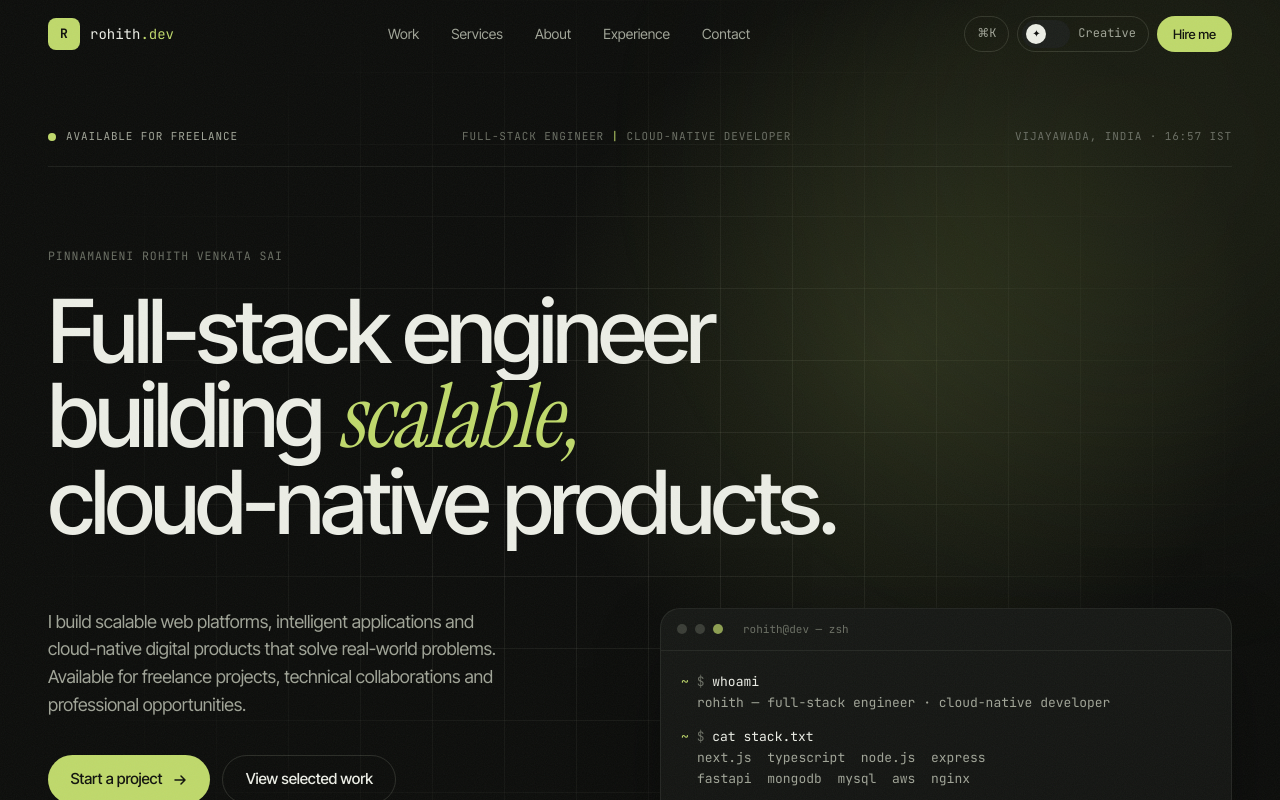
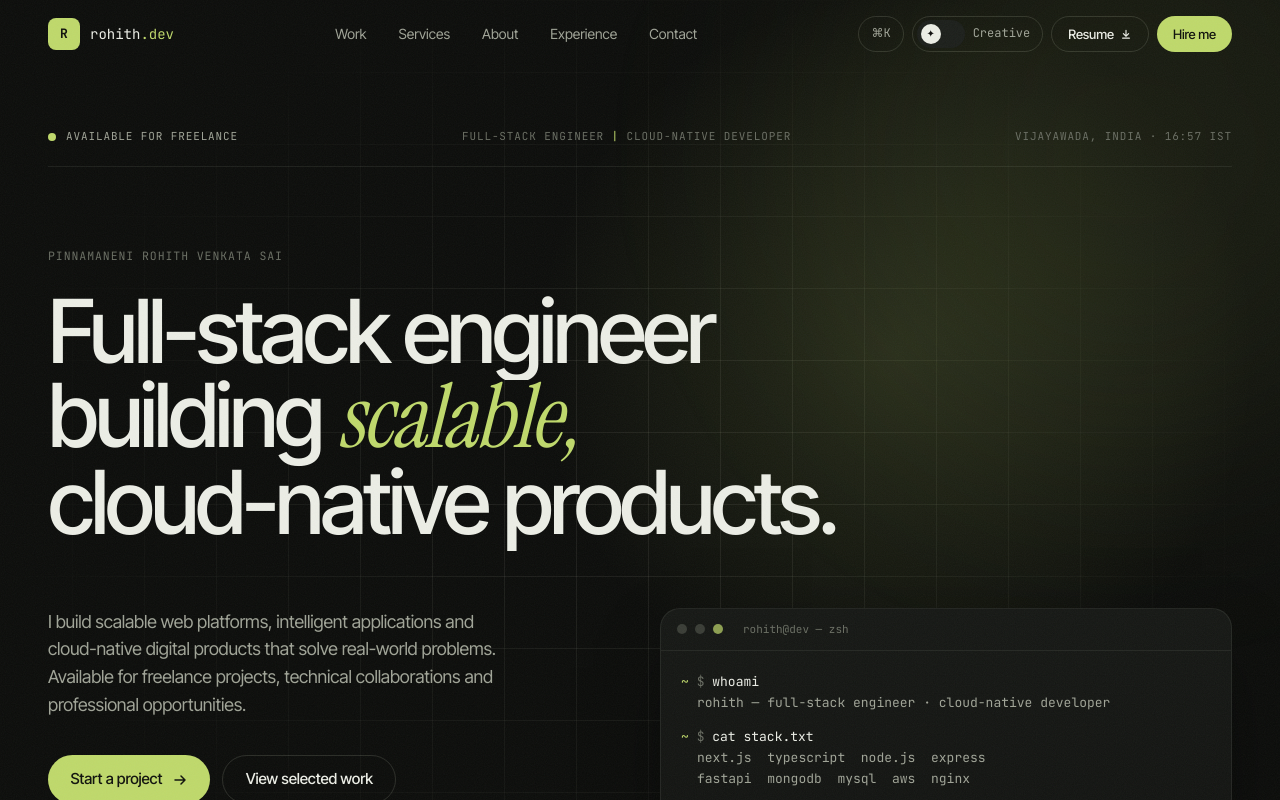
Before and after one commit to pinnamanenirohith/portfolio-website, a Next.js app: page / in a window 1280 px wide. Shown: the top 800 px of the page. Built offline with nearby package versions, Linux system fonts and the light colour scheme.

Commit message:
feat(nav): add Resume button to the nav bar

```diff
--- a/components/layout/Nav.tsx
+++ b/components/layout/Nav.tsx
@@ -74,6 +74,18 @@ export default function Nav() {
               <span>⌘K</span>
             </button>
             <ModeToggle mode={mode} onToggle={toggleMode} />
+            <Link
+              href="/resume"
+              aria-current={isActive("/resume") ? "page" : undefined}
+              className={`btn btn-ghost hidden !h-9 !gap-1.5 !px-4 !text-[13px] sm:inline-flex ${
+                isActive("/resume") ? "!border-lime text-lime" : ""
+              }`}
+            >
+              Resume
+              <svg width="12" height="12" viewBox="0 0 16 16" fill="none" aria-hidden>
+                <path d="M8 3v8M4.5 7.5L8 11l3.5-3.5M3.5 13.5h9" stroke="currentColor" strokeWidth="1.5" strokeLinecap="round" strokeLinejoin="round" />
+              </svg>
+            </Link>
             <Link href="/contact" className="btn btn-primary hidden !h-9 !px-4 !text-[13px] sm:inline-flex">
               Hire me
             </Link>
```
